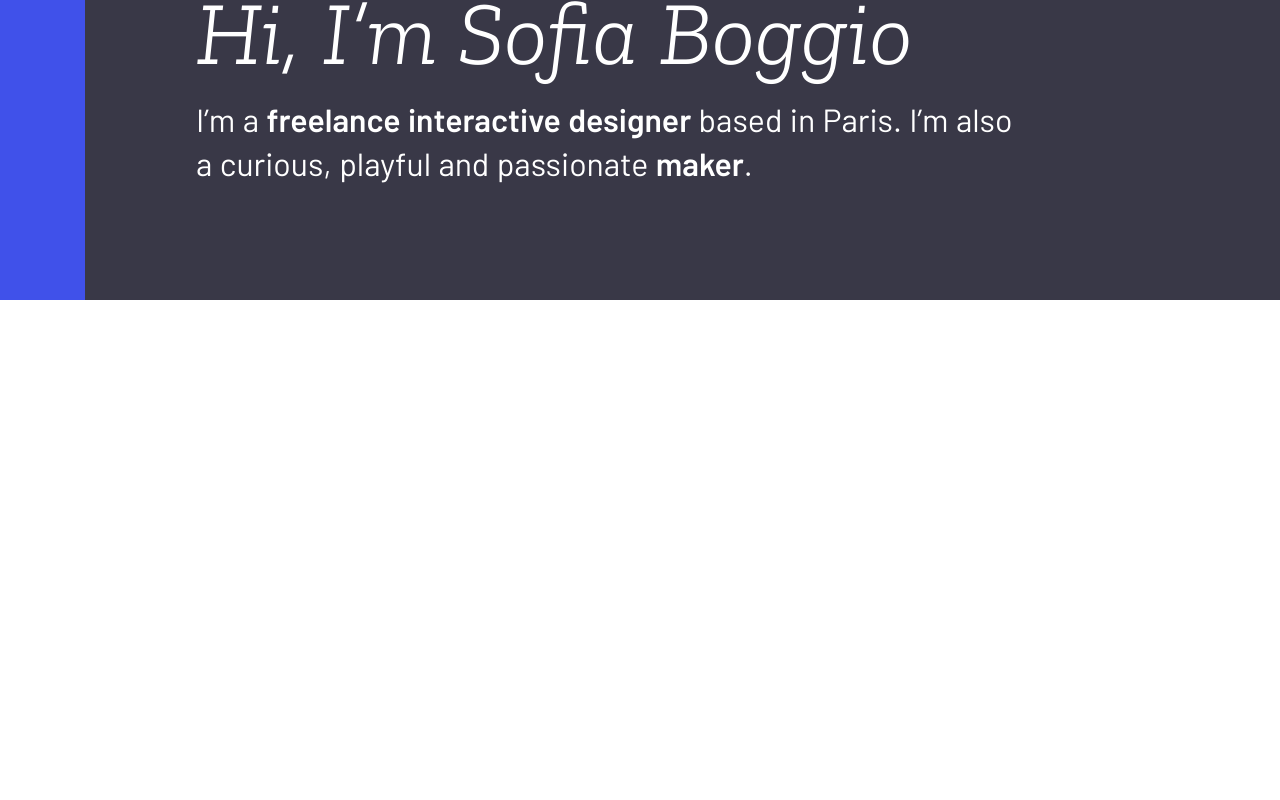
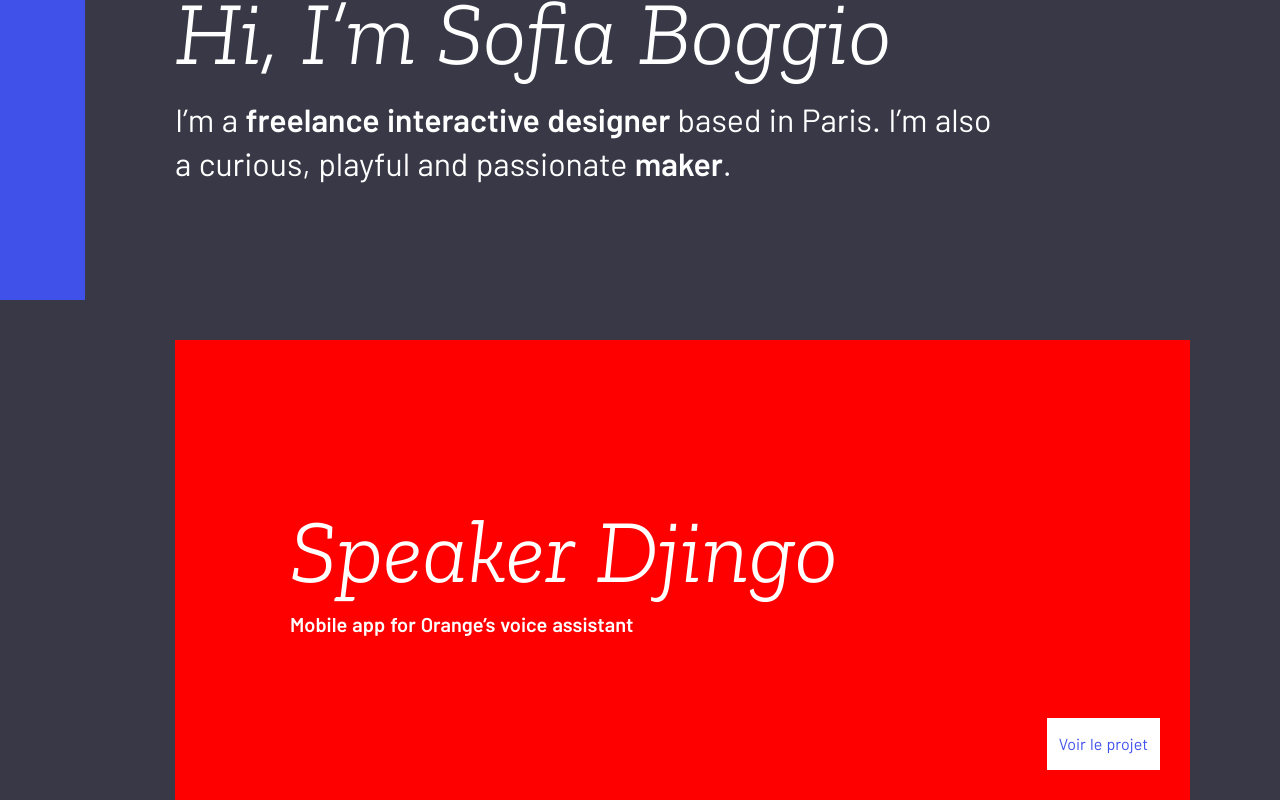
Before and after one commit to jfngoo/sofia-portfolio, a Nuxt app: page / in a window 1280 px wide. Shown: the part 500-1300 px from the top of the page. Before the commit the page ends 800 px from the top, so only its background shows below. Built offline with nearby package versions, Linux system fonts and the light colour scheme.

Commit message:
Add projects in home

```diff
--- /dev/null
+++ b/assets/style/typo.scss
@@ -0,0 +1,7 @@
+@import './variables';
+
+.title {
+  font-family: $zilla_slab;
+  font-size: $f76;
+  line-height: $f80;
+}
--- a/components/Intro.vue
+++ b/components/Intro.vue
@@ -1,6 +1,6 @@
 <template>
   <div class="intro">
-    <h1>
+    <h1 class="title">
       {{ $t('title') }}
     </h1>
 
@@ -28,14 +28,11 @@
   color: $font_color;
   max-width: 834px;
 
-  h1 {
-    font-family: $zilla_slab;
-    font-size: $f76;
-    line-height: $f80;
+  & > h1.title {
     margin-bottom: 16px;
   }
 
-  .subtitle {
+  & > p.subtitle {
     font-size: $f32;
     line-height: $f48;
   }
--- /dev/null
+++ b/components/ProjectThumbnail.vue
@@ -0,0 +1,106 @@
+<template>
+  <div class="project-thumbnail">
+    <div class="thumbnail">
+      <div class="text">
+        <h2 class="title">
+          {{ title }}
+        </h2>
+        <h3 class="project-subtitle">
+          {{ subtitle }}
+        </h3>
+      </div>
+      <div class="start-button">
+        {{ $t('view-project') }}
+      </div>
+    </div>
+    <div class="thumbnail-bg" />
+  </div>
+</template>
+
+<script>
+export default {
+  name: 'ProjectThumbnail',
+
+  props: {
+    title: {
+      type: String,
+      default: ''
+    },
+    subtitle: {
+      type: String,
+      default: ''
+    }
+  }
+}
+</script>
+
+<style lang="scss">
+@import '../assets/style/variables';
+
+.project-thumbnail {
+  height: 460px;
+  background: red;
+  position: relative;
+  color: white;
+
+  & > .thumbnail, & > .thumbnail-bg {
+    width: 100%;
+    height: 100%;
+    position: absolute;
+    top: 0;
+    left: 0;
+  }
+
+  & > .thumbnail {
+    background: red;
+    z-index: 2;
+    transition: top 0.3s cubic-bezier(0.16, 1, 0.3, 1), left 0.3s cubic-bezier(0.16, 1, 0.3, 1);
+
+    display: flex;
+    justify-content: flex-start;
+    align-items: center;
+
+    &:hover {
+      top: -10px;
+      left: -10px;
+      cursor: pointer;
+    }
+
+    & > .text {
+      margin-left: 115px;
+
+      & > h2.title {
+        color: white;
+      }
+
+      & > h3.project-subtitle {
+        margin-top: 12px;
+        font-size: $f20;
+        line-height: $f26;
+      }
+    }
+
+    & > .start-button {
+      background: white;
+      font-style: normal;
+      font-weight: normal;
+      font-size: 16px;
+      line-height: 28px;
+
+      display: inline-flex;
+      align-items: center;
+      text-align: center;
+      padding: 12px;
+      color: $main_color;
+      position: absolute;
+      bottom: 30px;
+      right: 30px;
+    }
+  }
+
+  & > .thumbnail-bg {
+    z-index: 1;
+    background: $main_color;
+  }
+}
+</style>
--- a/i18n/en.json
+++ b/i18n/en.json
@@ -1,4 +1,5 @@
 {
   "title": "Hi, I’m Sofia Boggio",
-  "subtitle": "I’m a <b>freelance interactive designer</b> based in Paris. I’m also a curious, playful and passionate <b>maker</b>."
+  "subtitle": "I’m a <b>freelance interactive designer</b> based in Paris. I’m also a curious, playful and passionate <b>maker</b>.",
+  "view-project": "View project"
 }
--- a/i18n/fr.json
+++ b/i18n/fr.json
@@ -1,4 +1,43 @@
 {
   "title": "Hi, I’m Sofia Boggio",
-  "subtitle": "I’m a <b>freelance interactive designer</b> based in Paris. I’m also a curious, playful and passionate <b>maker</b>."
+  "subtitle": "I’m a <b>freelance interactive designer</b> based in Paris. I’m also a curious, playful and passionate <b>maker</b>.",
+  "view-project": "Voir le projet",
+  "projects": {
+    "djingo": {
+      "title": "Speaker Djingo",
+      "subtitle": "Mobile app for Orange’s voice assistant"
+    },
+    "improvize": {
+      "title": "Improvize",
+      "subtitle": "Showcase website for rights managements softwares"
+    },
+    "allo": {
+      "title": "Allo,",
+      "subtitle": "Zero-waste voice assistant"
+    },
+    "la-redoute": {
+      "title": "La Redoute Intérieurs,",
+      "subtitle": "Interactive device in-store"
+    },
+    "stiqr": {
+      "title": "STIQR,",
+      "subtitle": "An app to experience museums differently"
+    },
+    "cushy": {
+      "title": "Cushy!,",
+      "subtitle": "Interactive binging cushion"
+    },
+    "marly": {
+      "title": "Parfums de Marly",
+      "subtitle": "Interactive window"
+    },
+    "lost-elements": {
+      "title": "Lost Elements",
+      "subtitle": "Tablet game"
+    },
+    "orianna": {
+      "title": "Orianna",
+      "subtitle": "Animated cosplay"
+    }
+  }
 }
--- a/pages/index.vue
+++ b/pages/index.vue
@@ -1,34 +1,56 @@
 <template>
-  <div class="app">
+  <div class="home">
     <Sidebar />
     <div class="intro-container">
       <Intro />
+    </div>
+    <div class="projects-container">
+      <ProjectThumbnail
+        v-for="project in projects"
+        :key="project.title"
+        :title="project.title"
+        :subtitle="project.subtitle"
+      />
     </div>
   </div>
 </template>
 
 <script>
 import Vue from 'vue'
+import ProjectThumbnail from '../components/ProjectThumbnail'
 
-export default Vue.extend({})
+export default Vue.extend({
+  components: { ProjectThumbnail },
+
+  computed: {
+    projects () {
+      return this.$i18n.messages[this.$i18n.locale].projects
+    }
+  }
+})
 </script>
 
 <style lang="scss">
 
 @import '../assets/style/fonts';
 @import '../assets/style/variables';
+@import '../assets/style/typo';
 
-.app {
+.home {
   background: $grey4;
   font-family: $barlow;
   padding-left: $menu_width;
+  padding-bottom: 60px;
 }
 
 .intro-container {
   min-height: 100vh;
   display: flex;
   align-items: flex-end;
-  padding-bottom: 115px;
-  padding-left: 111px;
+  padding: 0 90px 115px;
+}
+
+.project-thumbnail {
+  margin: 40px 90px;
 }
 </style>
```
